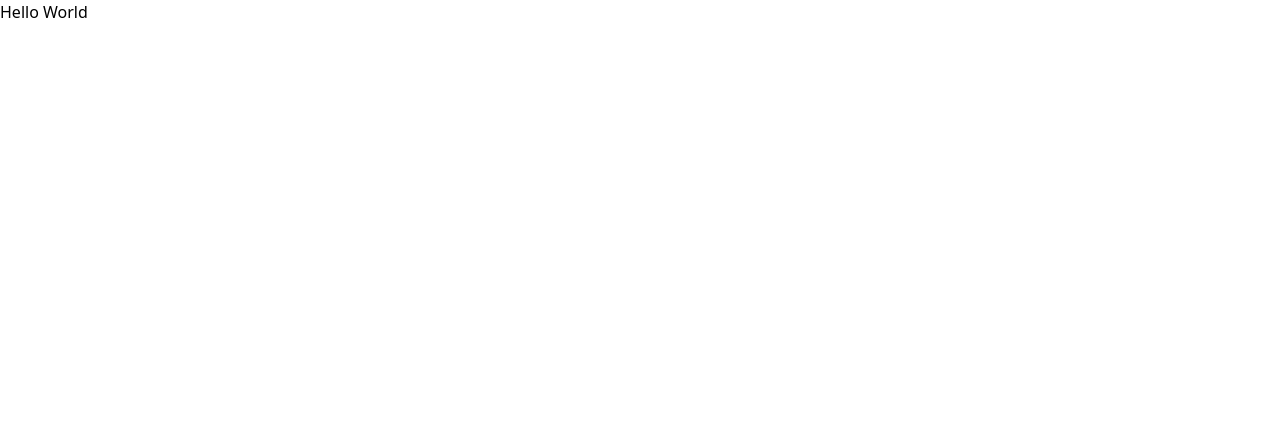
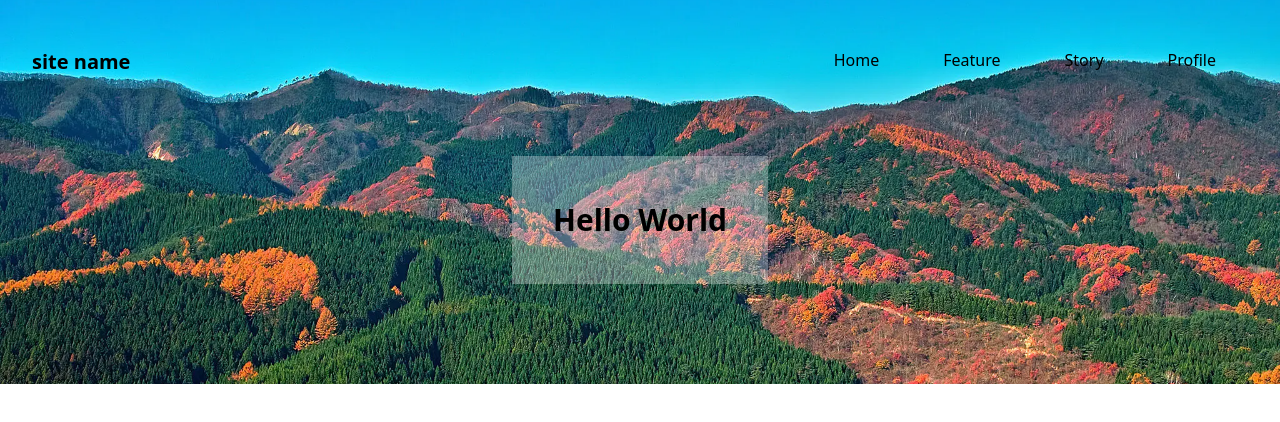
Before and after one commit to OldBigBuddha/sample-site, a React (Create React App) app: page / in a window 1280 px wide. Shown: the top 422 px of the page. Built offline with nearby package versions, Linux system fonts and the light colour scheme.

Commit message:
feat: 🎸 Add HeroHeader

```diff
--- a/src/App.tsx
+++ b/src/App.tsx
@@ -1,5 +1,9 @@
+import HeroHeader from "./components/HeroHeader";
+
 const App = () => {
-  return <h1>Hello World</h1>
+  return <>
+    <HeroHeader />
+  </>
 }
 
 export default App;
--- /dev/null
+++ b/src/components/HeroHeader.tsx
@@ -0,0 +1,26 @@
+const HeroHeader: React.FC = () => (
+  <header className="h-96 bg-center bg-no-repeat bg-cover px-8 py-12" style={{backgroundImage: "url(/img/hero.webp)"}}>
+    <div className="flex justify-between text-center">
+      <span className="text-xl font-bold">site name</span>
+      <nav>
+        <ul className="flex">
+          <li className="mx-8">
+            <a href="#top">Home</a>
+          </li>
+          <li className="mx-8">
+            <a href="#feature">Feature</a>
+          </li>
+          <li className="mx-8">
+            <a href="#story">Story</a>
+          </li>
+          <li className="mx-8">
+            <a href="#profile">Profile</a>
+          </li>
+        </ul>
+      </nav>
+    </div>
+    <h1 id="top" className="w-64 h-32 flex justify-center items-center text-3xl font-bold bg-opacity-30 bg-gray-50 mx-auto mt-20 py-auto">Hello World</h1>
+  </header>
+)
+
+export default HeroHeader;
--- a/src/index.tsx
+++ b/src/index.tsx
@@ -2,6 +2,7 @@ import React from 'react';
 import ReactDOM from 'react-dom';
 
 import App from './App';
+// import '../public/img/hero.webp'
 import './style/base.css';
 
 import reportWebVitals from './reportWebVitals';
--- a/tailwind.config.js
+++ b/tailwind.config.js
@@ -2,7 +2,11 @@ module.exports = {
   purge: ["./src/**/*.tsx"],
   darkMode: false, // or 'media' or 'class'
   theme: {
-    extend: {},
+    extend: {
+      // backgroundImage: theme => ({
+      //   'hero-img': "url('/img/hero.webp')"
+      // })
+    },
   },
   variants: {
     extend: {},
```
Also changed, not shown: public/img/hero.webp (added), 1 other file (tests, documents, lock files or other folders).
